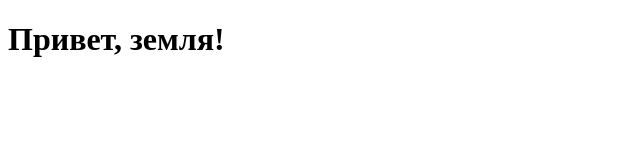
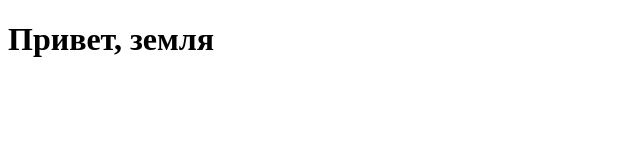
Before and after one commit to DelaTugan/homework1, a plain HTML site: page index.html in a window 1280 px wide. Shown: the full height of the page, 0-640 px from the left. Drawn offline with Linux system fonts and the light colour scheme.

Commit message:
Changes in index.html

```diff
--- a/index.html
+++ b/index.html
@@ -6,6 +6,6 @@
     <title>Document</title>
 </head>
 <body>
-    <h1>Привет, земля!</h1>
+    <h1>Привет, земля</h1>
 </body>
 </html>
```
